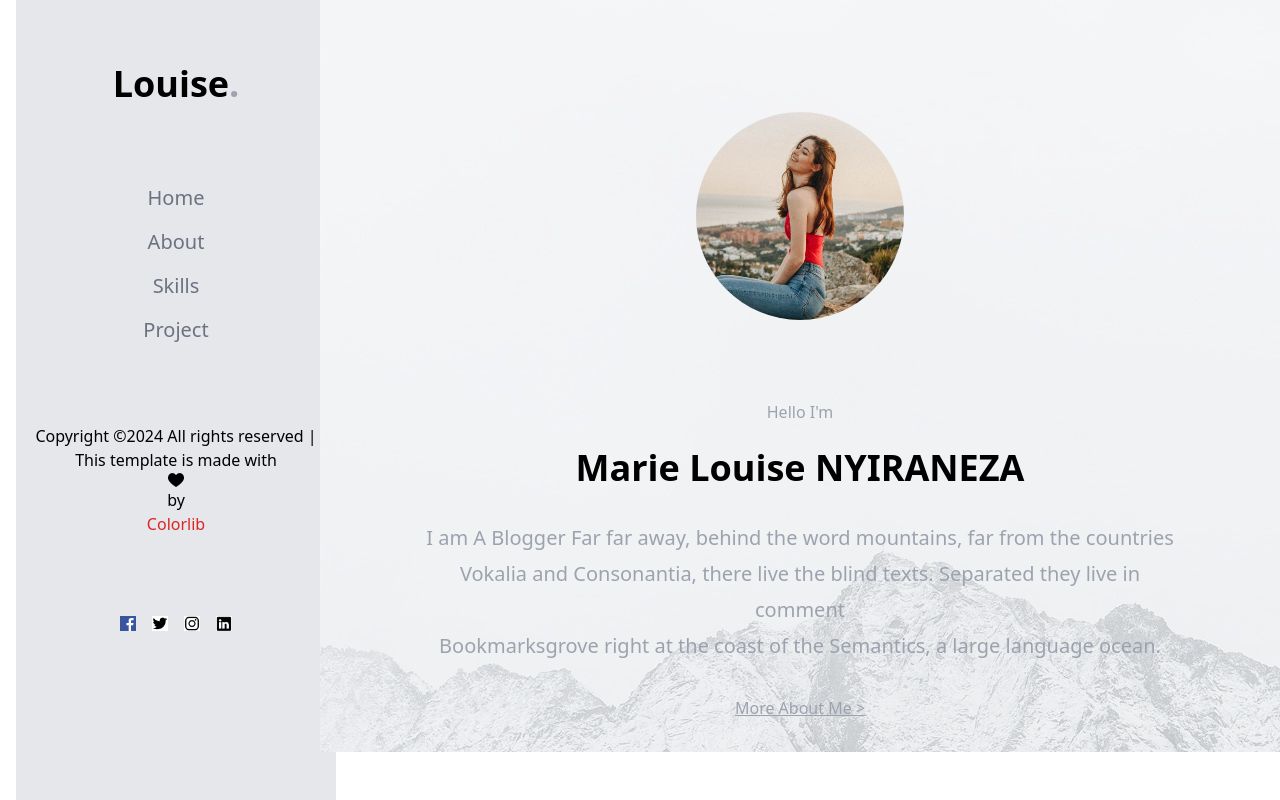
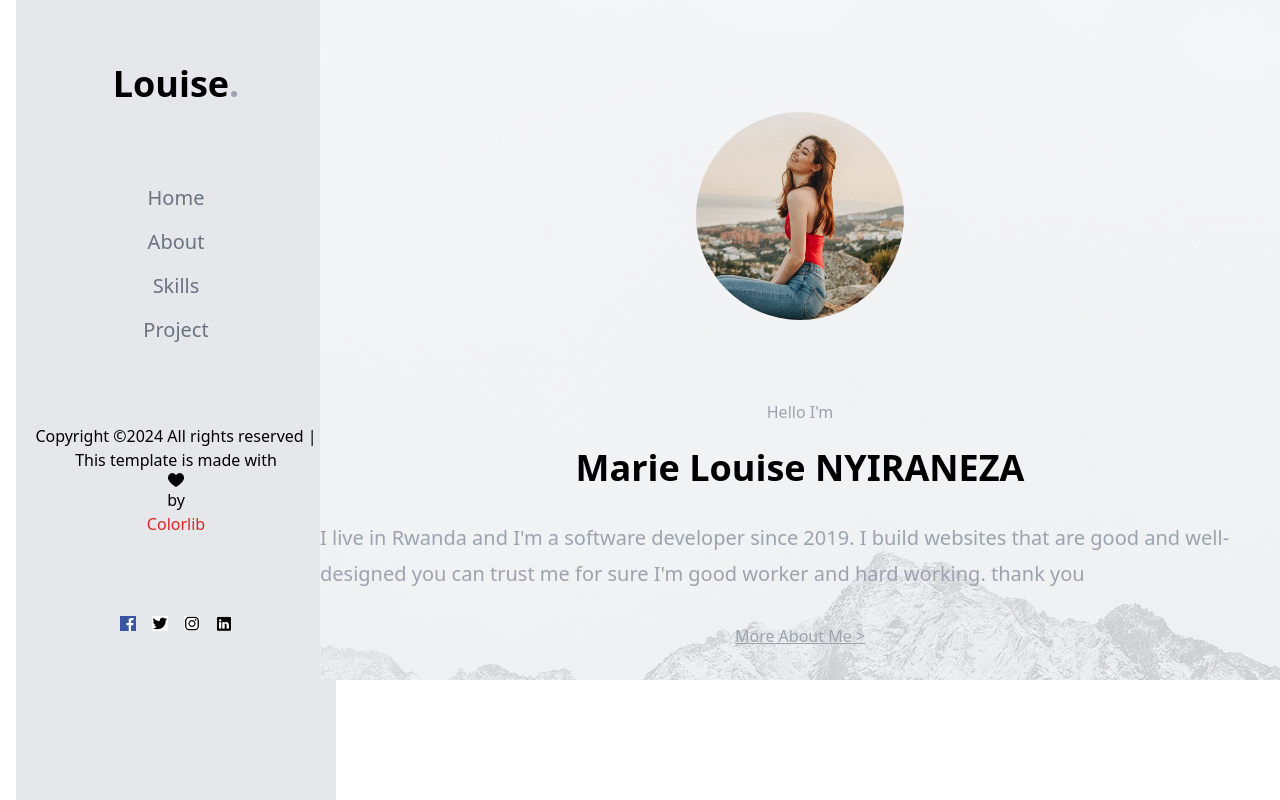
Before and after one commit to Nyiranez/my-first-potifolio, a website: page index/index.html in a window 1280 px wide. Drawn offline with nearby package versions, Linux system fonts and the light colour scheme.

Commit message:
Update index.html

```diff
--- a/index/index.html
+++ b/index/index.html
@@ -47,9 +47,7 @@
             <h2 class="text-4xl font-bold mt-6">Marie Louise NYIRANEZA</h2>
           </div>
           <div class="mt-8 flex flex-col justify-center items-center text-xl text-gray-400 leading-9">
-            <p>I am A Blogger Far far away, behind the word mountains, far from the countries</p>
-            <p>Vokalia and Consonantia, there live the blind texts. Separated they live in</p> comment
-            <p>Bookmarksgrove right at the coast of the Semantics, a large language ocean.</p>
+            <p>I live in Rwanda and  I'm a software developer since 2019. I build websites that are good and well-designed you can trust me for sure I'm good worker and hard working. thank you  </p>
           </div>
           <div class="flex flex-col justify-center items-center">
             <a href="" class="text-gray-400 mt-8 underline">More About Me ></a>
```
